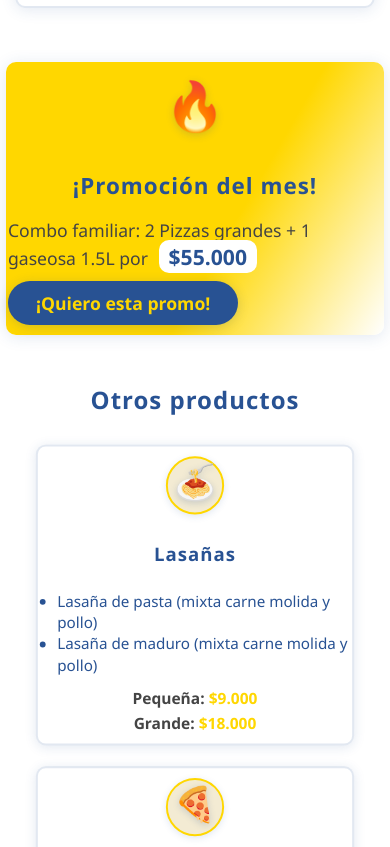
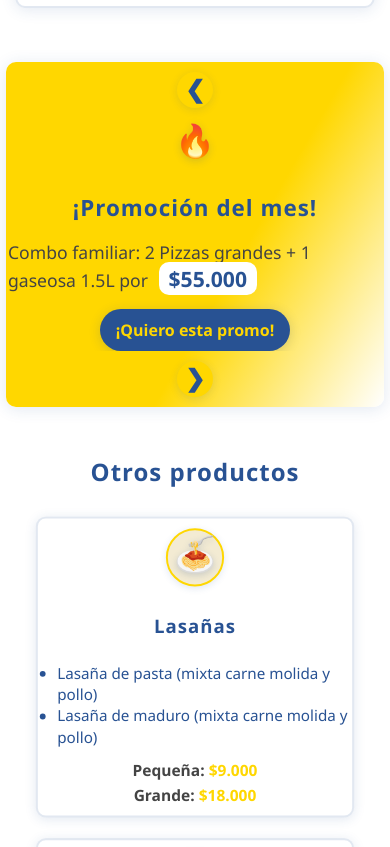
Before and after one commit to JavierRojas0495/pippers, a plain HTML site: page index.html in a window 390 px wide. Shown: the part 2697-3544 px from the top of the page. Drawn offline with Linux system fonts and the light colour scheme.

Commit message:
Carrusel de promociones centrado, visual atractivo y preparado para múltiples promos

```diff
--- a/index.html
+++ b/index.html
@@ -88,13 +88,41 @@
                     </ul>
                 </div>
             </div>
-            <div class="promo-destacada">
-                <div class="promo-icono">🔥</div>
-                <div class="promo-content">
+            <div class="promo-carrusel-container">
+              <button class="promo-carrusel-btn promo-carrusel-btn-prev">&#10094;</button>
+              <div class="promo-carrusel">
+                <div class="promo-slide active">
+                  <div class="promo-icono">🔥</div>
+                  <div class="promo-content">
                     <h3>¡Promoción del mes!</h3>
                     <p>Combo familiar: 2 Pizzas grandes + 1 gaseosa 1.5L por <span class="promo-precio">$55.000</span></p>
-                    <a href="#menu" class="promo-btn">¡Quiero esta promo!</a>
+                    <div class="promo-btn-container">
+                      <a href="#menu" class="promo-btn">¡Quiero esta promo!</a>
+                    </div>
+                  </div>
                 </div>
+                <div class="promo-slide">
+                  <div class="promo-icono">🔥</div>
+                  <div class="promo-content">
+                    <h3>¡Promoción del mes!</h3>
+                    <p>Combo familiar: 2 Pizzas grandes + 1 gaseosa 1.5L por <span class="promo-precio">$55.000</span></p>
+                    <div class="promo-btn-container">
+                      <a href="#menu" class="promo-btn">¡Quiero esta promo!</a>
+                    </div>
+                  </div>
+                </div>
+                <div class="promo-slide">
+                  <div class="promo-icono">🔥</div>
+                  <div class="promo-content">
+                    <h3>¡Promoción del mes!</h3>
+                    <p>Combo familiar: 2 Pizzas grandes + 1 gaseosa 1.5L por <span class="promo-precio">$55.000</span></p>
+                    <div class="promo-btn-container">
+                      <a href="#menu" class="promo-btn">¡Quiero esta promo!</a>
+                    </div>
+                  </div>
+                </div>
+              </div>
+              <button class="promo-carrusel-btn promo-carrusel-btn-next">&#10095;</button>
             </div>
             <div class="otros-productos">
                 <h2>Otros productos</h2>
--- a/script.js
+++ b/script.js
@@ -43,6 +43,42 @@ window.addEventListener('DOMContentLoaded', () => {
             mostrarSeccion('menu');
         });
     }
+});
+
+// Carrusel de promociones
+window.addEventListener('DOMContentLoaded', () => {
+  // Carrusel de promociones
+  const promoSlides = document.querySelectorAll('.promo-carrusel .promo-slide');
+  const prevBtn = document.querySelector('.promo-carrusel-btn-prev');
+  const nextBtn = document.querySelector('.promo-carrusel-btn-next');
+  let promoIndex = 0;
+
+  function showPromoSlide(idx) {
+    promoSlides.forEach((slide, i) => {
+      slide.classList.toggle('active', i === idx);
+    });
+  }
+
+  function nextPromo() {
+    promoIndex = (promoIndex + 1) % promoSlides.length;
+    showPromoSlide(promoIndex);
+  }
+
+  function prevPromo() {
+    promoIndex = (promoIndex - 1 + promoSlides.length) % promoSlides.length;
+    showPromoSlide(promoIndex);
+  }
+
+  if (promoSlides.length > 1) {
+    prevBtn.style.display = '';
+    nextBtn.style.display = '';
+    prevBtn.addEventListener('click', prevPromo);
+    nextBtn.addEventListener('click', nextPromo);
+  } else {
+    prevBtn.style.display = 'none';
+    nextBtn.style.display = 'none';
+  }
+  showPromoSlide(promoIndex);
 });
 
 // Datos del menú
--- a/styles.css
+++ b/styles.css
@@ -580,11 +580,15 @@ nav a.active {
     gap: 24px;
     margin: 40px 0 0 0;
     animation: fadeInUp 1.2s;
+    justify-content: center;
+    max-width: 600px;
 }
 .promo-icono {
     font-size: 3em;
     color: #e74c3c;
     text-shadow: 0 2px 8px #28529333;
+    margin-bottom: 8px;
+    text-align: center;
 }
 .promo-content h3 {
     color: #285293;
@@ -1360,3 +1364,129 @@ body {
   color: #e0e0e0;
   letter-spacing: 0.2px;
 }
+.promo-carrusel-container {
+  background: linear-gradient(120deg, #ffd700 60%, #fff 100%);
+  box-shadow: 0 2px 16px #28529322;
+  padding: 32px 24px;
+  display: flex;
+  align-items: center;
+  gap: 24px;
+  margin: 40px auto 0 auto;
+  animation: fadeInUp 1.2s;
+  justify-content: center;
+  width: inherit;
+}
+.promo-carrusel {
+  width: 100%;
+  display: flex;
+  justify-content: center;
+  align-items: stretch;
+  overflow: hidden;
+}
+.promo-slide {
+  display: flex;
+  flex-direction: column;
+  align-items: center;
+  justify-content: center;
+  width: 100%;
+  min-width: 100%;
+  transition: opacity 0.3s;
+}
+.promo-slide:not(.active) {
+  display: none;
+}
+.promo-icono {
+  font-size: 3em;
+  color: #e74c3c;
+  text-shadow: 0 2px 8px #28529333;
+  margin-bottom: 8px;
+  text-align: center;
+}
+.promo-content h3 {
+  color: #285293;
+  font-size: 1.4em;
+  font-weight: 800;
+  margin-bottom: 8px;
+}
+.promo-content p {
+  color: #444;
+  font-size: 1.1em;
+  margin-bottom: 10px;
+}
+.promo-precio {
+  color: #285293;
+  font-weight: bold;
+  font-size: 1.2em;
+  background: #fff;
+  padding: 2px 10px;
+  border-radius: 10px;
+  margin-left: 6px;
+}
+.promo-btn-container {
+  display: flex;
+  justify-content: center;
+  margin-top: 16px;
+}
+.promo-btn {
+  background: #285293;
+  color: #ffd700;
+  font-weight: bold;
+  font-size: 1.1em;
+  padding: 10px 28px;
+  border-radius: 30px;
+  border: none;
+  box-shadow: 0 2px 12px #28529333;
+  text-decoration: none;
+  transition: background 0.2s, color 0.2s, transform 0.2s;
+  cursor: pointer;
+  display: inline-block;
+}
+.promo-btn:hover {
+  background: #ffd700;
+  color: #285293;
+  transform: scale(1.06);
+}
+.promo-carrusel-btn {
+  background: #ffd700;
+  color: #285293;
+  border: none;
+  border-radius: 50%;
+  width: 36px;
+  height: 36px;
+  font-size: 1.5em;
+  cursor: pointer;
+  margin: 0 8px;
+  box-shadow: 0 2px 8px #28529322;
+  transition: background 0.2s, color 0.2s, transform 0.2s;
+  display: flex;
+  align-items: center;
+  justify-content: center;
+}
+.promo-carrusel-btn:hover {
+  background: #ffe066;
+  color: #1d3a6b;
+  transform: scale(1.08);
+}
+@media (max-width: 900px) {
+  .promo-carrusel-container {
+    flex-direction: column;
+    gap: 10px;
+    padding: 18px 8px;
+    border-radius: 10px;
+  }
+}
+@media (max-width: 600px) {
+  .promo-carrusel-container {
+    max-width: 98vw;
+    margin: 18px auto 12px auto;
+    padding: 10px 2px;
+    border-radius: 10px;
+  }
+  .promo-btn {
+    padding: 10px 16px;
+    font-size: 1em;
+  }
+  .promo-icono {
+    font-size: 2em;
+  }
+}
```
